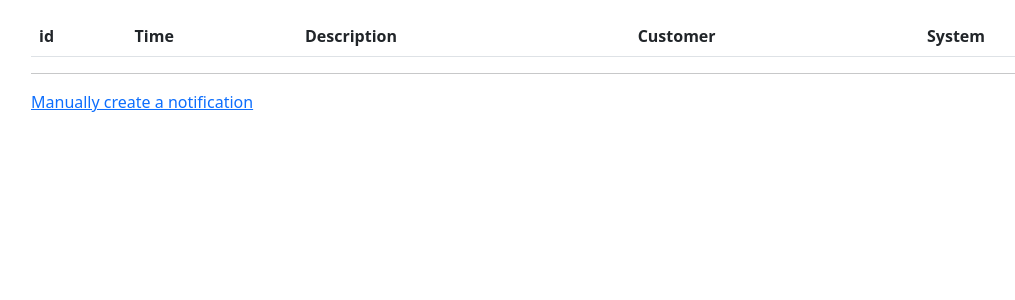
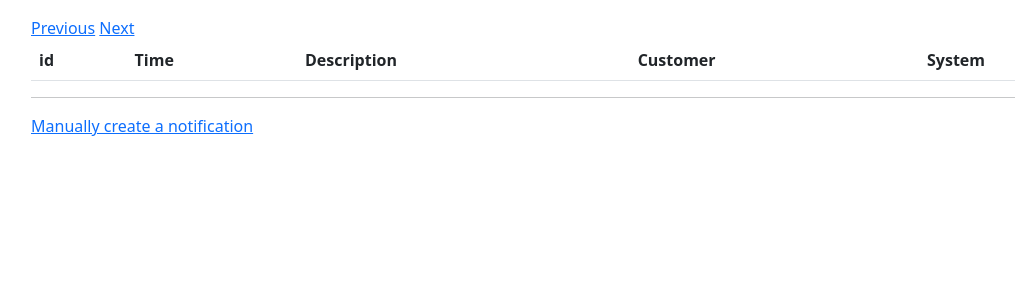
Before and after one commit to sir-ragna/notifier, a Django app: page / in a window 1280 px wide. Shown: the top 300 px of the page, without its empty margins (51-1066 px from the left). Run offline with Django 3.2, Linux system fonts and the light colour scheme; data that the repository does not hold is empty.

Commit message:
add pagination

```diff
--- a/notifications/templates/index.html.j2
+++ b/notifications/templates/index.html.j2
@@ -2,6 +2,10 @@
 
 {% block content %}
 
+<a href="{% url 'index' %}?amount={{ amount }}&page={{ previous }}"
+>Previous</a>
+<a href="{% url 'index' %}?amount={{ amount }}&page={{ nextpage }}"
+>Next</a>
 
 <table class="table">
 <tr>
--- a/notifications/views.py
+++ b/notifications/views.py
@@ -14,9 +14,19 @@ def index(request):
     """
     Shows the last 100 notifications (with infinite scroll?)
     """
-    notifications = models.Notification.objects.all()
+    page = 0
+    if request.method == 'GET' and 'amount' in request.GET:
+        amount = abs(int(request.GET['amount']))
+        if 'page' in request.GET:
+            page = abs(int(request.GET['page']))
+    else:
+        amount = 10
+    notifications = models.Notification.objects.order_by('-time')[page * amount:(page + 1) * amount]
     return render(request, "index.html.j2", {
-        'notifications': notifications
+        'notifications': notifications,
+        'nextpage': page + 1,
+        'previous': page - 1,
+        'amount': amount,
     })
 
 @csrf_exempt # We'll call this from scripts, not just from webpages (maybe consider ratelimiting)
```
